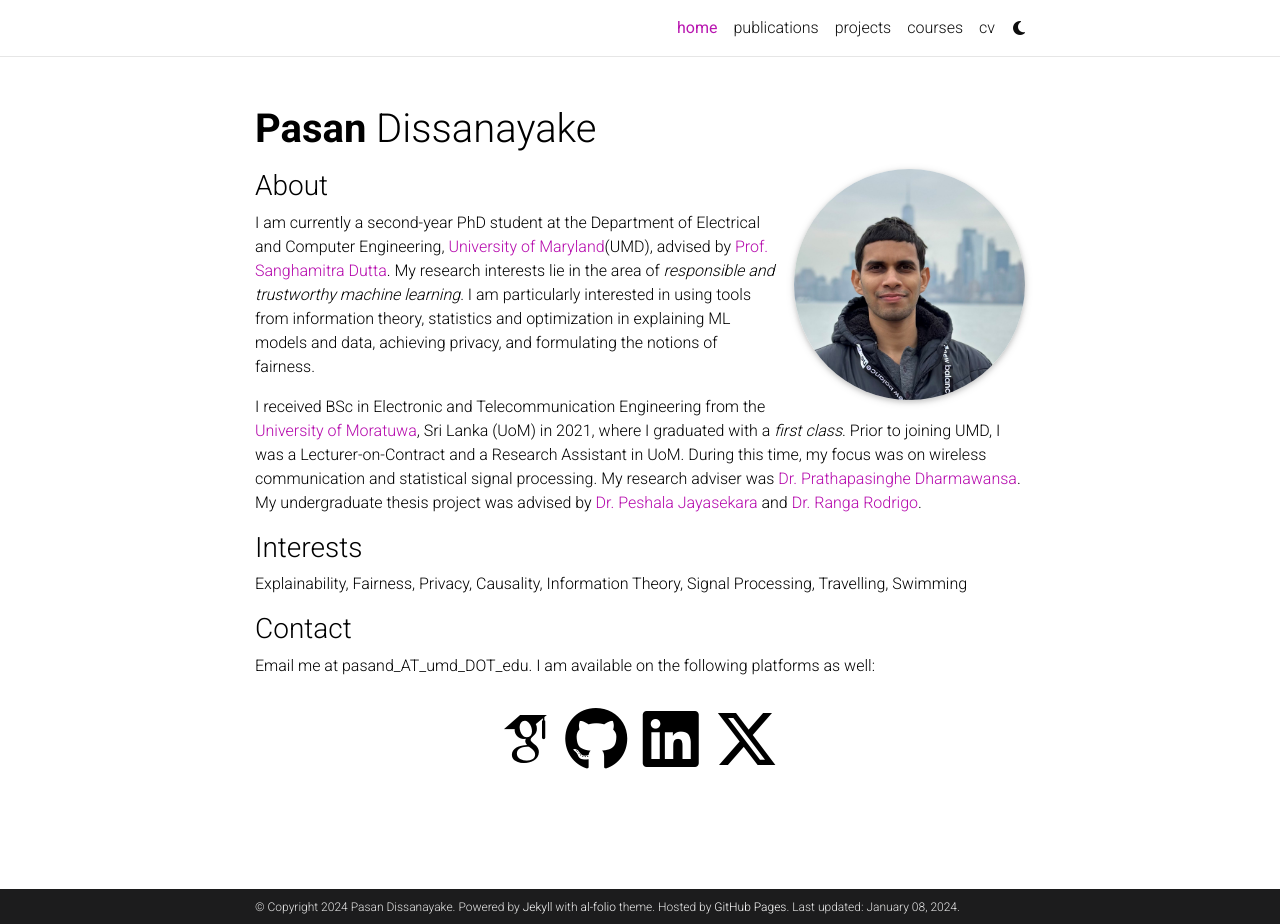
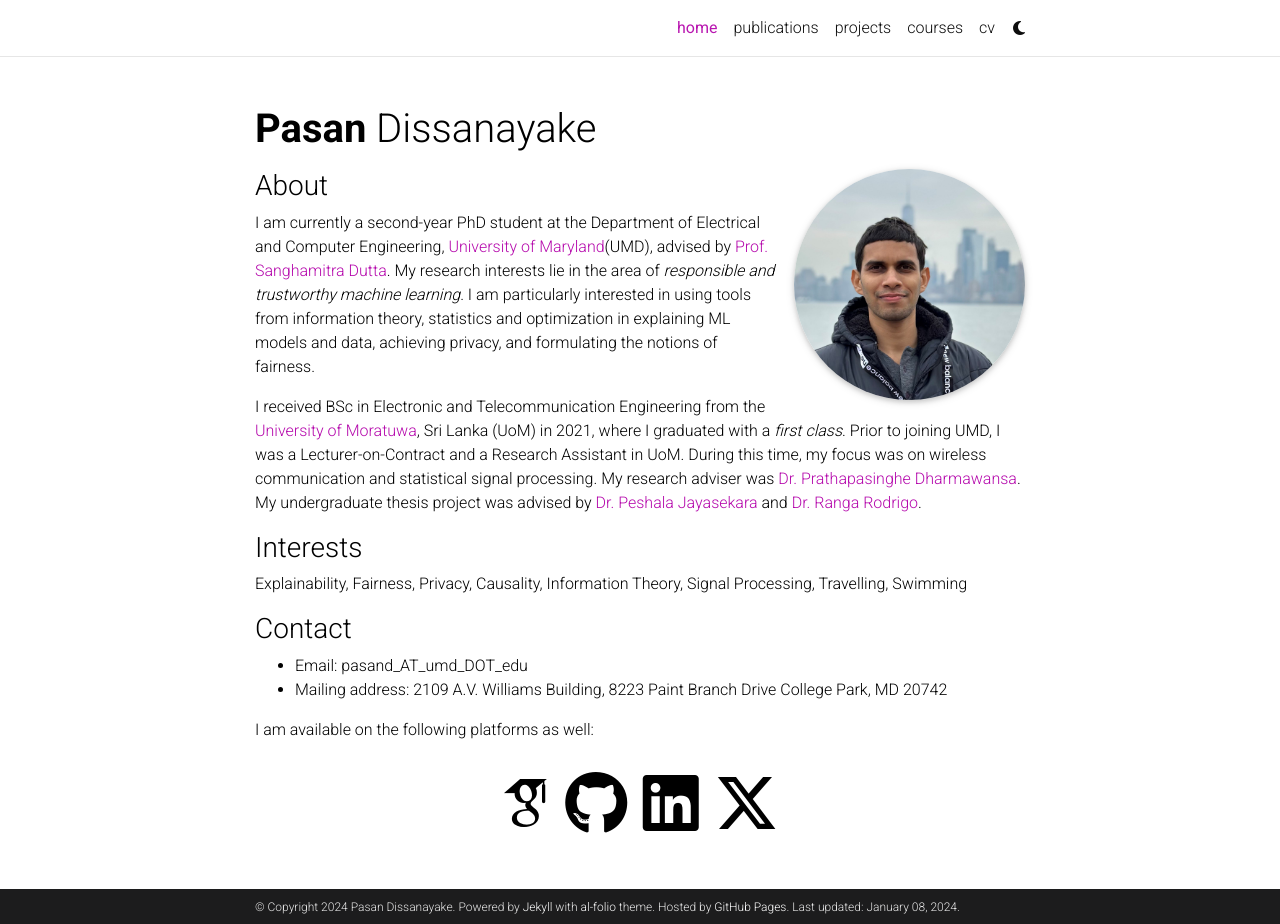
Before and after one commit to pasandissanayake/pasandissanayake.github.io, a Jekyll site: the page built from _pages/about.md, in a window 1280 px wide and 924 px high. Built offline with Jekyll 4.4.1, drawn with Linux system fonts in a browser that asks for light colours; full-size pictures stand in for the smaller copies a plugin makes; some web fonts are replaced; comment, search, counter and statistics services are not loaded; a style sheet for code colours, icons or effects is not loaded.

```diff
--- a/_pages/about.md
+++ b/_pages/about.md
@@ -26,4 +26,7 @@
 Explainability, Fairness, Privacy, Causality, Information Theory, Signal Processing, Travelling, Swimming
 
 ### Contact
-Email me at pasand_AT_umd_DOT_edu. I am available on the following platforms as well:
+- Email: pasand_AT_umd_DOT_edu
+- Mailing address: 2109 A.V. Williams Building, 8223 Paint Branch Drive College Park, MD 20742
+
+I am available on the following platforms as well:
```
